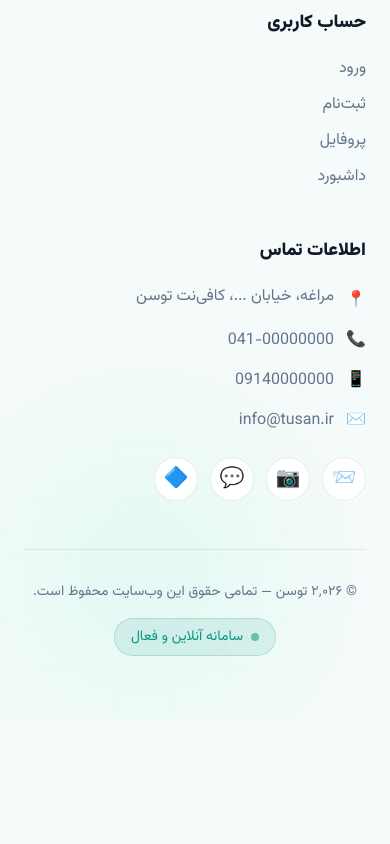
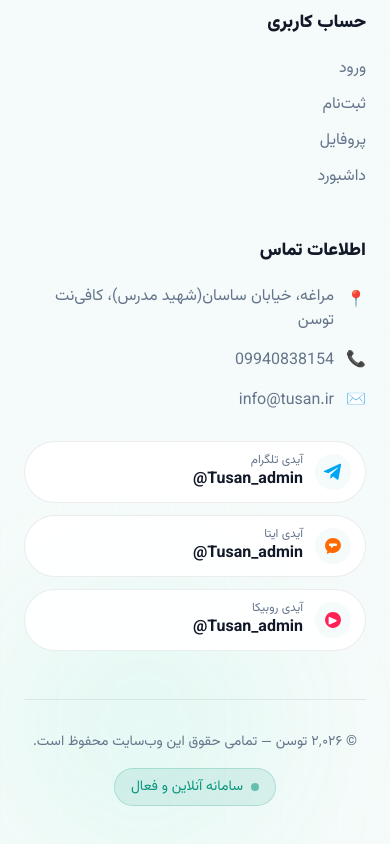
Before and after one commit to tusanbot/website, a Next.js app: page / in a window 390 px wide. Shown: the part 9837-10681 px from the top of the page. Before the commit the page ends 10557 px from the top, so only its background shows below. Built offline with nearby package versions, Linux system fonts and the light colour scheme; no server answers; the database is empty.

Commit message:
Update footer contact and messaging handles

```diff
--- a/components/home/HomeFooter.tsx
+++ b/components/home/HomeFooter.tsx
@@ -2,6 +2,32 @@
 
 import Link from "next/link";
 import { motion } from "framer-motion";
+
+function TelegramIcon({ size = 20 }: { size?: number }) {
+    return (
+        <svg width={size} height={size} viewBox="0 0 24 24" fill="currentColor" aria-hidden="true">
+            <path d="M21.7 3.2 18.6 20c-.23 1.18-.86 1.47-1.75.92l-4.83-3.56-2.33 2.24c-.26.26-.48.48-.98.48l.35-4.93 8.97-8.1c.39-.35-.09-.55-.61-.2L6.34 13.57l-4.72-1.48c-1.03-.32-1.05-1.03.21-1.52L20.27 2.1c.87-.32 1.63.2 1.43 1.1Z" />
+        </svg>
+    );
+}
+
+function EitaaIcon({ size = 20 }: { size?: number }) {
+    return (
+        <svg width={size} height={size} viewBox="0 0 24 24" fill="none" aria-hidden="true">
+            <path d="M12 2.5c-5.25 0-9.5 4.1-9.5 9.17 0 2.55 1.1 4.86 2.86 6.5L4.4 21.5l4.24-1.73c1.05.4 2.18.61 3.36.61 5.25 0 9.5-4.1 9.5-9.17S17.25 2.5 12 2.5Z" fill="currentColor" />
+            <path d="M8.15 9.05h7.7c.48 0 .87.39.87.87v1.08c0 .48-.39.87-.87.87h-3.02l-2.05 2.05a.75.75 0 0 1-1.28-.53v-1.52H8.15a.87.87 0 0 1-.87-.87V9.92c0-.48.39-.87.87-.87Z" fill="white" />
+        </svg>
+    );
+}
+
+function RubikaIcon({ size = 20 }: { size?: number }) {
+    return (
+        <svg width={size} height={size} viewBox="0 0 24 24" fill="none" aria-hidden="true">
+            <path d="M12 2.5c5.25 0 9.5 4.25 9.5 9.5s-4.25 9.5-9.5 9.5S2.5 17.25 2.5 12 6.75 2.5 12 2.5Z" fill="currentColor" />
+            <path d="m8.1 8.25 7.8 3.75c.7.34.7 1.34 0 1.68l-7.8 3.75c-.64.31-1.35-.16-1.35-.87V9.12c0-.71.71-1.18 1.35-.87Z" fill="white" />
+        </svg>
+    );
+}
 
 export default function HomeFooter() {
     const quickLinks = [
@@ -18,15 +44,19 @@ export default function HomeFooter() {
         { label: "داشبورد", href: "/dashboard" },
     ];
 
+    const socialLinks = [
+        { label: "تلگرام", username: "@Tusan_admin", href: "https://t.me/Tusan_admin", Icon: TelegramIcon, className: "text-sky-500" },
+        { label: "ایتا", username: "@Tusan_admin", href: "https://eitaa.com/Tusan_admin", Icon: EitaaIcon, className: "text-orange-500" },
+        { label: "روبیکا", username: "@Tusan_admin", href: "https://rubika.ir/Tusan_admin", Icon: RubikaIcon, className: "text-rose-500" },
+    ];
+
     return (
         <footer className="relative overflow-hidden border-t border-[var(--border)] bg-[var(--background)]">
-            {/* Background effects */}
             <div className="pointer-events-none absolute inset-0">
                 <div className="absolute -top-20 right-0 h-64 w-64 rounded-full bg-[var(--primary)]/8 blur-3xl" />
                 <div className="absolute bottom-0 left-0 h-72 w-72 rounded-full bg-emerald-400/6 blur-3xl" />
             </div>
 
-            {/* Grid overlay */}
             <div
                 className="absolute inset-0 opacity-[0.05]"
                 style={{
@@ -39,8 +69,7 @@ export default function HomeFooter() {
             />
 
             <div className="relative mx-auto max-w-7xl px-6 py-16 lg:px-8">
-                <div className="grid gap-12 lg:grid-cols-[1.3fr_1fr_1fr_1fr]">
-                    {/* Brand */}
+                <div className="grid gap-12 lg:grid-cols-[1.3fr_1fr_1fr_1.2fr]">
                     <motion.div
                         initial={{ opacity: 0, y: 18 }}
                         whileInView={{ opacity: 1, y: 0 }}
@@ -48,18 +77,10 @@ export default function HomeFooter() {
                         transition={{ duration: 0.5 }}
                     >
                         <div className="flex items-center gap-3">
-                            <div className="flex h-14 w-14 items-center justify-center rounded-2xl bg-[var(--primary)]/10 text-2xl">
-                                🛡️
-                            </div>
-
+                            <div className="flex h-14 w-14 items-center justify-center rounded-2xl bg-[var(--primary)]/10 text-2xl">🛡️</div>
                             <div>
-                                <div className="text-2xl font-black text-[var(--text)]">
-                                    توسن
-                                </div>
-
-                                <div className="text-sm text-[var(--text-muted)]">
-                                    خدمات آنلاین کافی‌نت
-                                </div>
+                                <div className="text-2xl font-black text-[var(--text)]">توسن</div>
+                                <div className="text-sm text-[var(--text-muted)]">خدمات آنلاین کافی‌نت</div>
                             </div>
                         </div>
 
@@ -75,112 +96,82 @@ export default function HomeFooter() {
                         </div>
                     </motion.div>
 
-                    {/* Quick links */}
                     <motion.div
                         initial={{ opacity: 0, y: 18 }}
                         whileInView={{ opacity: 1, y: 0 }}
                         viewport={{ once: true, amount: 0.25 }}
                         transition={{ duration: 0.5, delay: 0.05 }}
                     >
-                        <h3 className="text-lg font-black text-[var(--text)]">
-                            دسترسی سریع
-                        </h3>
-
+                        <h3 className="text-lg font-black text-[var(--text)]">دسترسی سریع</h3>
                         <ul className="mt-5 space-y-3">
                             {quickLinks.map((link) => (
                                 <li key={link.label}>
-                                    <Link
-                                        href={link.href}
-                                        className="text-[var(--text-muted)] transition hover:text-[var(--primary)]"
-                                    >
-                                        {link.label}
-                                    </Link>
+                                    <Link href={link.href} className="text-[var(--text-muted)] transition hover:text-[var(--primary)]">{link.label}</Link>
                                 </li>
                             ))}
                         </ul>
                     </motion.div>
 
-                    {/* Account */}
                     <motion.div
                         initial={{ opacity: 0, y: 18 }}
                         whileInView={{ opacity: 1, y: 0 }}
                         viewport={{ once: true, amount: 0.25 }}
                         transition={{ duration: 0.5, delay: 0.1 }}
                     >
-                        <h3 className="text-lg font-black text-[var(--text)]">
-                            حساب کاربری
-                        </h3>
-
+                        <h3 className="text-lg font-black text-[var(--text)]">حساب کاربری</h3>
                         <ul className="mt-5 space-y-3">
                             {accountLinks.map((link) => (
                                 <li key={link.label}>
-                                    <Link
-                                        href={link.href}
-                                        className="text-[var(--text-muted)] transition hover:text-[var(--primary)]"
-                                    >
-                                        {link.label}
-                                    </Link>
+                                    <Link href={link.href} className="text-[var(--text-muted)] transition hover:text-[var(--primary)]">{link.label}</Link>
                                 </li>
                             ))}
                         </ul>
                     </motion.div>
 
-                    {/* Contact */}
                     <motion.div
                         initial={{ opacity: 0, y: 18 }}
                         whileInView={{ opacity: 1, y: 0 }}
                         viewport={{ once: true, amount: 0.25 }}
                         transition={{ duration: 0.5, delay: 0.15 }}
                     >
-                        <h3 className="text-lg font-black text-[var(--text)]">
-                            اطلاعات تماس
-                        </h3>
+                        <h3 className="text-lg font-black text-[var(--text)]">اطلاعات تماس</h3>
 
                         <div className="mt-5 space-y-4 text-[var(--text-muted)]">
                             <div className="flex items-start gap-3">
                                 <span className="mt-1">📍</span>
-                                <span>مراغه، خیابان ...، کافی‌نت توسن</span>
+                                <span>مراغه، خیابان ساسان(شهید مدرس)، کافی‌نت توسن</span>
                             </div>
-
-                            <div className="flex items-center gap-3">
-                                <span>📞</span>
-                                <span>041-00000000</span>
-                            </div>
-
-                            <div className="flex items-center gap-3">
-                                <span>📱</span>
-                                <span>09140000000</span>
-                            </div>
-
-                            <div className="flex items-center gap-3">
-                                <span>✉️</span>
-                                <span>info@tusan.ir</span>
-                            </div>
+                            <a href="tel:09940838154" className="flex items-center gap-3 transition hover:text-[var(--primary)]">
+                                <span>📞</span><span dir="ltr">09940838154</span>
+                            </a>
+                            <a href="mailto:info@tusan.ir" className="flex items-center gap-3 transition hover:text-[var(--primary)]">
+                                <span>✉️</span><span dir="ltr">info@tusan.ir</span>
+                            </a>
                         </div>
 
-                        <div className="mt-6 flex items-center gap-3">
-                            {[
-                                { label: "Telegram", icon: "📨" },
-                                { label: "Instagram", icon: "📷" },
-                                { label: "WhatsApp", icon: "💬" },
-                                { label: "Rubika", icon: "🔷" },
-                            ].map((item) => (
-                                <motion.a
-                                    key={item.label}
-                                    href="#"
-                                    whileHover={{ y: -3, scale: 1.08 }}
-                                    whileTap={{ scale: 0.95 }}
-                                    className="flex h-11 w-11 items-center justify-center rounded-2xl border border-[var(--border)] bg-[var(--surface)] text-xl transition hover:border-[var(--primary)]/30 hover:bg-[var(--primary)]/10"
-                                    aria-label={item.label}
+                        <div className="mt-7 space-y-3">
+                            {socialLinks.map(({ label, username, href, Icon, className }) => (
+                                <a
+                                    key={label}
+                                    href={href}
+                                    target="_blank"
+                                    rel="noreferrer"
+                                    className="flex items-center gap-3 rounded-2xl border border-[var(--border)] bg-[var(--surface)] px-3.5 py-2.5 transition hover:border-[var(--primary)]/30 hover:bg-[var(--primary)]/5"
+                                    aria-label={`${label} ${username}`}
                                 >
-                                    {item.icon}
-                                </motion.a>
+                                    <span className={`flex h-9 w-9 shrink-0 items-center justify-center rounded-xl bg-[var(--background)] ${className}`}>
+                                        <Icon size={20} />
+                                    </span>
+                                    <span className="min-w-0">
+                                        <span className="block text-xs text-[var(--text-muted)]">آیدی {label}</span>
+                                        <span className="block font-bold" dir="ltr">{username}</span>
+                                    </span>
+                                </a>
                             ))}
                         </div>
                     </motion.div>
                 </div>
 
-                {/* Bottom bar */}
                 <motion.div
                     initial={{ opacity: 0, y: 14 }}
                     whileInView={{ opacity: 1, y: 0 }}
@@ -188,11 +179,7 @@ export default function HomeFooter() {
                     transition={{ duration: 0.5, delay: 0.2 }}
                     className="mt-12 flex flex-col items-center justify-between gap-4 border-t border-[var(--border)] pt-8 text-sm text-[var(--text-muted)] lg:flex-row"
                 >
-                    <div>
-                        © {new Date().getFullYear().toLocaleString("fa-IR")} توسن — تمامی
-                        حقوق این وب‌سایت محفوظ است.
-                    </div>
-
+                    <div>© {new Date().getFullYear().toLocaleString("fa-IR")} توسن — تمامی حقوق این وب‌سایت محفوظ است.</div>
                     <div className="flex items-center gap-2 rounded-full border border-[var(--primary)]/20 bg-[var(--primary)]/10 px-4 py-2 text-[var(--primary)]">
                         <span className="h-2 w-2 rounded-full bg-[var(--primary)] animate-pulse" />
                         سامانه آنلاین و فعال
```
